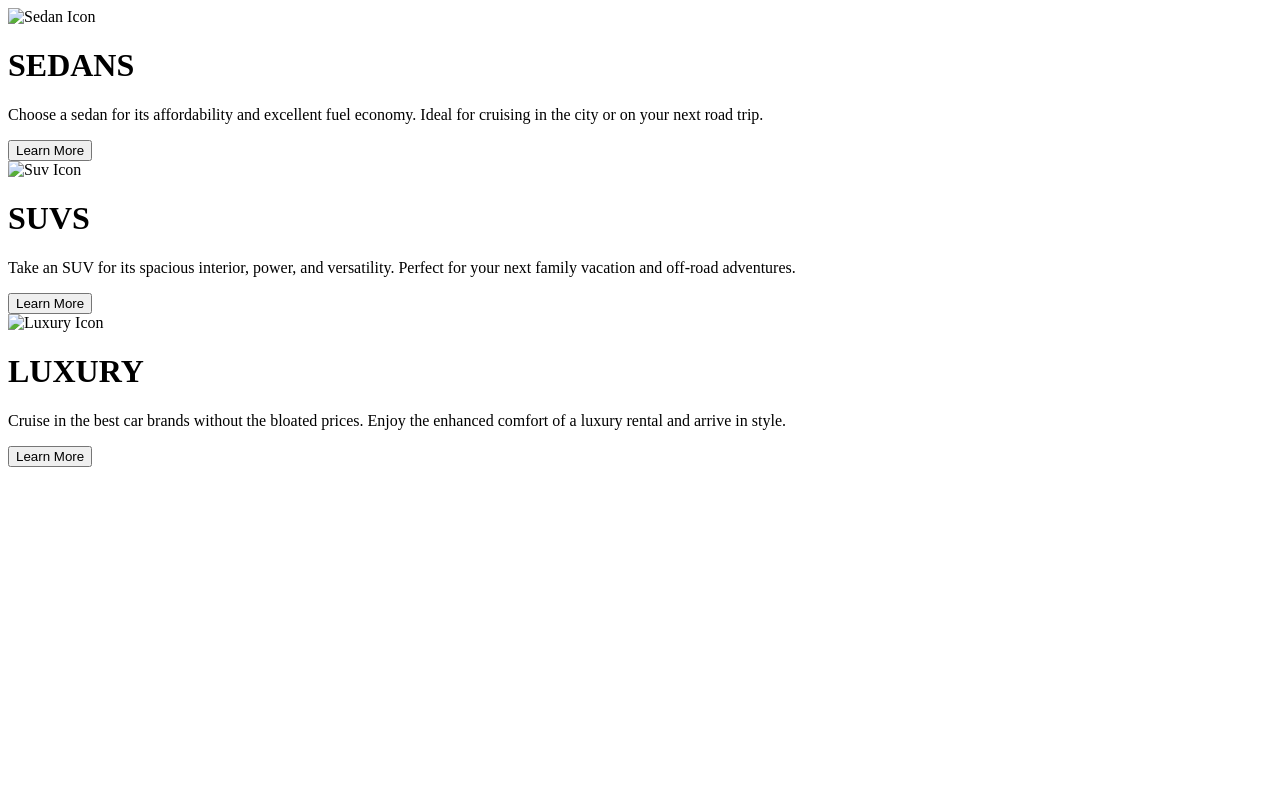
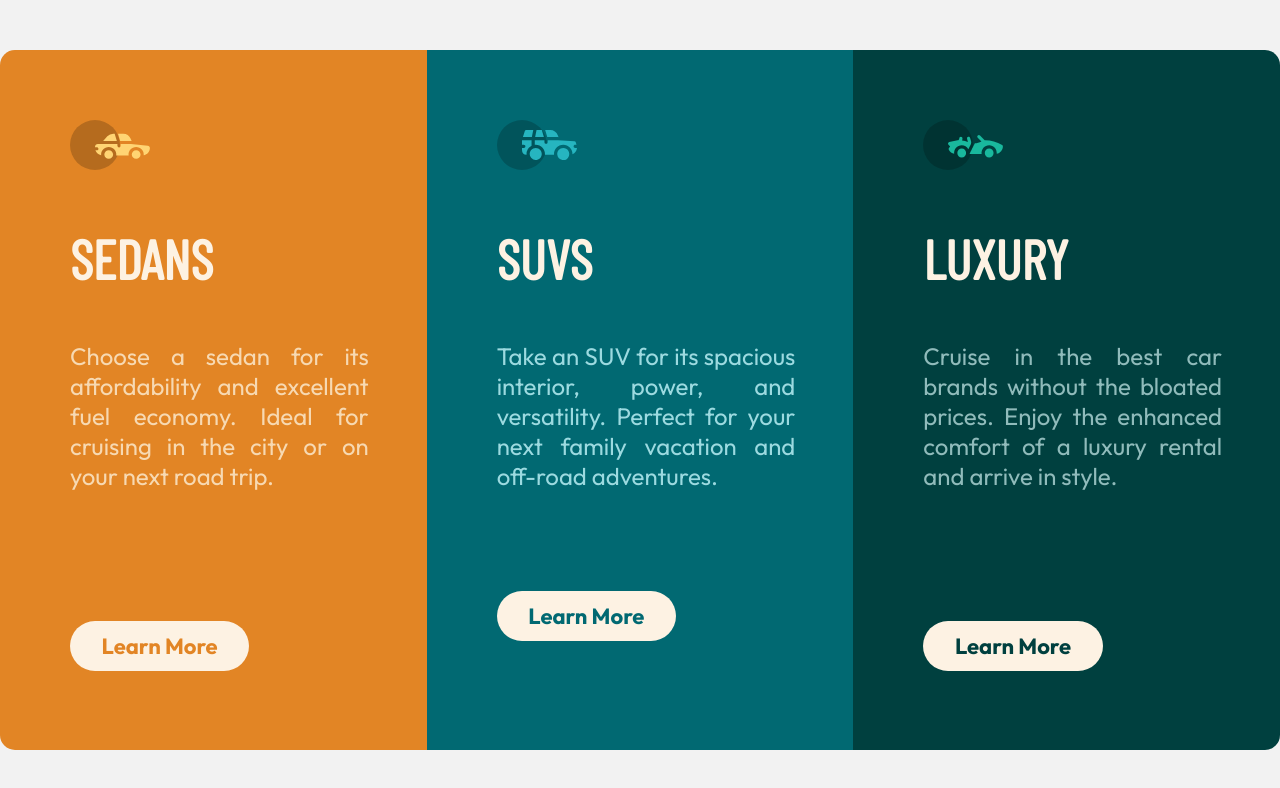
Before and after one commit to sophiasalesf/Column-Preview-Card-Component, a plain HTML site: page index.html in a window 1280 px wide. Drawn offline with nearby package versions, Linux system fonts and the light colour scheme; files that its build step writes are made by us from their sources; the site is published under a folder, as on GitHub Pages, so addresses that start at the root find nothing; a web font is replaced by a local one.

Commit message:
Update index.html

```diff
--- a/index.html
+++ b/index.html
@@ -3,7 +3,7 @@
 <head>
     <meta charset="UTF-8">
     <meta name="viewport" content="width=device-width, initial-scale=1.0">
-    <link rel="stylesheet" href="/style/style.css">
+    <link rel="stylesheet" href="style.css">
     <link href="https://fonts.googleapis.com/css2?family=Barlow+Condensed:wght@300;400&display=swap" rel="stylesheet">
     <link href="https://fonts.googleapis.com/css2?family=Outfit:wght@400;700&display=swap" rel="stylesheet">
     <title>3-Column Preview Card Component</title>
@@ -12,21 +12,21 @@
 <body>
     <div class="content">
         <div class="sedans-card">
-            <img src="/images/icon-sedans.svg" class="sedans-icon" alt="Sedan Icon">
+            <img src="images/icon-sedans.svg" class="sedans-icon" alt="Sedan Icon">
            <h1 class="title-sedans">SEDANS</h1>
            <p class="sedans-text"> Choose a sedan for its affordability and excellent fuel economy. Ideal for cruising in the city or on your next road trip. </p>
            <button class="sedans-button">Learn More</button>
         </div>
 
         <div class="suvs-card">
-            <img src="/images/icon-suvs.svg" class="suvs-icon" alt="Suv Icon">
+            <img src="images/icon-suvs.svg" class="suvs-icon" alt="Suv Icon">
             <h1 class="title-suvs">SUVS</h1>
             <p class="suvs-text"> Take an SUV for its spacious interior, power, and versatility. Perfect for your next family vacation and off-road adventures.</p>
             <button class="suvs-button">Learn More</button>
         </div>
 
         <div class="luxury-card">
-            <img src="/images/icon-luxury.svg" class="luxury-icon" alt="Luxury Icon">
+            <img src="images/icon-luxury.svg" class="luxury-icon" alt="Luxury Icon">
             <h1 class="title-luxury">LUXURY</h1>
             <p class="luxury-text"> Cruise in the best car brands without the bloated prices. Enjoy the enhanced comfort of a luxury rental and arrive in style.</p>
             <button class="luxury-button">Learn More</button>
```
